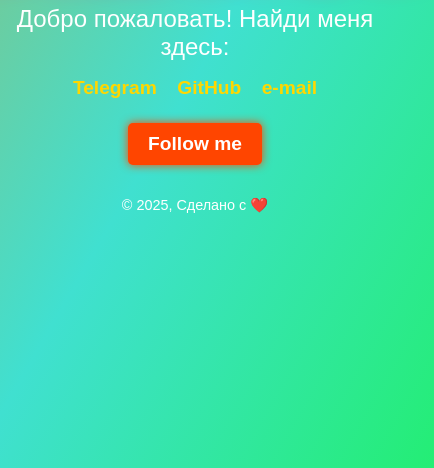
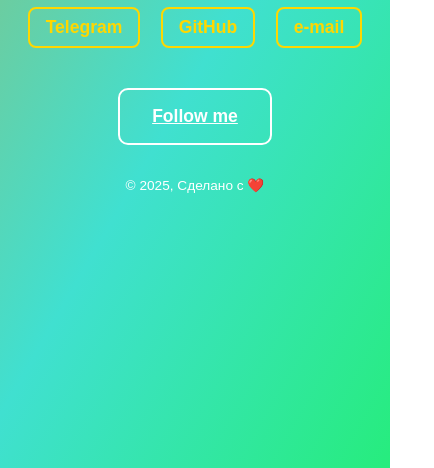
Before and after one commit to OlegXio/olegxio.github.io, a plain HTML site: page index.html in a window 390 px wide. Shown: the part 376-844 px from the top of the page, 434 px wide, since content can reach past the window. Drawn offline with Linux system fonts and the light colour scheme.

Commit message:
Update index.html
Adaptived for phones

```diff
--- a/index.html
+++ b/index.html
@@ -35,73 +35,89 @@
 
       h1 {
         font-family: 'Doctor Glitch', Arial, sans-serif;
-        font-size: 6rem;
+        font-size: 10vw;
         margin: 0;
         text-shadow: 0 0 10px #fff, 0 0 20px #ff0080, 0 0 30px #ff0080;
       }
 
       p {
-        font-size: 1.5rem;
+        font-size: 5vw;
         margin: 1rem 0;
       }
 
-      a {
+      div a {
+        display: inline-block;
+        margin: 0.5rem;
+        padding: 0.5rem 1rem;
+        font-size: 4.5vw;
         color: #ffd700;
         text-decoration: none;
         font-weight: bold;
-        margin: 0 0.5rem;
-        font-size: 1.2rem;
+        border: 2px solid #ffd700;
+        border-radius: 8px;
+        transition: background 0.3s, color 0.3s, box-shadow 0.3s;
       }
 
-      a:hover {
-        text-decoration: underline;
+      div a:hover {
+        background: #ffd700;
+        color: #0а0;
+        box-shadow: 0 0 15px #ffd700, 0 0 30px #ff0080;
       }
 
-      .follow-btn {
-        margin-top: 1.5rem;
-        padding: 10px 20px;
-        font-size: 1.2rem;
+      .follow-me {
+        margin-top: 2rem;
+        padding: 1rem 2rem;
+        font-size: 4.5vw;
         font-weight: bold;
         color: #fff;
-        background-color: #ff4500;
-        border: none;
-        border-radius: 5px;
+        border: 2px solid #fff;
+        border-radius: 10px;
+        background: transparent;
+        transition: background 0.3s, color 0.3s, box-shadow 0.3s;
         cursor: pointer;
-        transition: all 0.3s ease;
-        box-shadow: 0 0 10px #ff4500;
       }
 
-      .follow-btn:hover {
-        background-color: #ff6347;
-        box-shadow: 0 0 20px #ff4500;
+      .follow-me:hover {
+        background: #fff;
+        color: #000;
+        box-shadow: 0 0 15px #ffd700, 0 0 30px #ff0080;
       }
 
       footer {
         margin-top: 2rem;
-        font-size: 0.9rem;
+        font-size: 3.5vw;
+      }
+
+      @media (min-width: 768px) {
+        h1 {
+          font-size: 6rem;
+        }
+        p {
+          font-size: 1.5rem;
+        }
+        div a {
+          font-size: 1.2rem;
+          padding: 0.5rem 1.5rem;
+        }
+        .follow-me {
+          font-size: 1.2rem;
+          padding: 0.8rem 1.5rem;
+        }
+        footer {
+          font-size: 1rem;
+        }
       }
     </style>
   </head>
   <body>
     <h1>OlegXio</h1>
     <p>Добро пожаловать! Найди меня здесь:</p>
-
     <div>
       <a href="https://SIS_4DM1N.t.me" target="_blank">Telegram</a>
       <a href="https://github.com/olegxio" target="_blank">GitHub</a>
       <a href="mailto:olegxio@protonmail.com" target="_blank">e-mail</a>
     </div>
-
-    <button class="follow-btn" onclick="followGithub()">Follow me</button>
-
-    <footer>
-      © 2025, Сделано с ❤️
-    </footer>
-
-    <script>
-      function followGithub() {
-        window.location.href = 'https://github.com/login?return_to=https://github.com/olegxio';
-      }
-    </script>
+    <a href="https://github.com/login?return_to=https://github.com/olegxio" class="follow-me">Follow me</a>
+    <footer>© 2025, Сделано с ❤️</footer>
   </body>
 </html>
```
